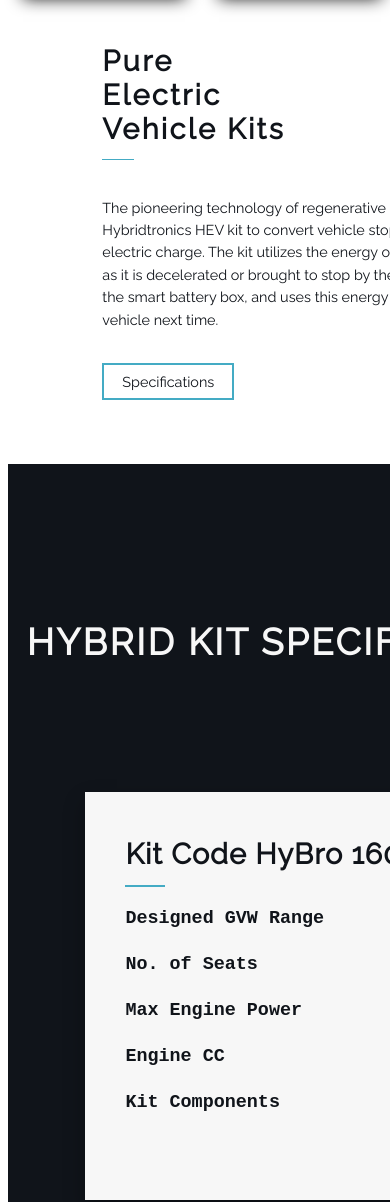
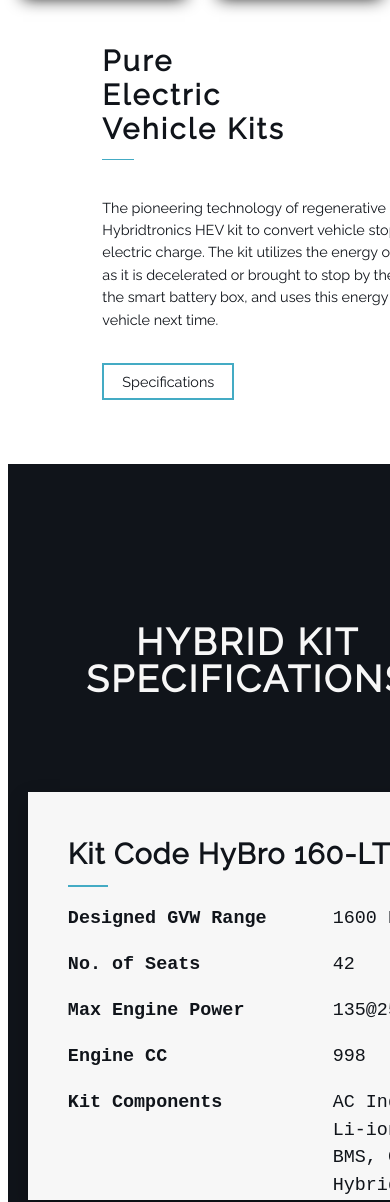
Before and after one commit to PurviAgarwal/PurviAgarwal.github.io, a plain HTML site: page html/products.html in a window 390 px wide. Shown: the part 530-1732 px from the top of the page. Drawn offline with Linux system fonts and the light colour scheme.

Commit message:
Update products.css

```diff
--- a/css/products.css
+++ b/css/products.css
@@ -322,7 +322,7 @@ h3{
     width: 123%;
   }
   .section2{
-    width: 124%;
+    width: 100%;
   }
   .topnav{
     right: -8rem;
```
